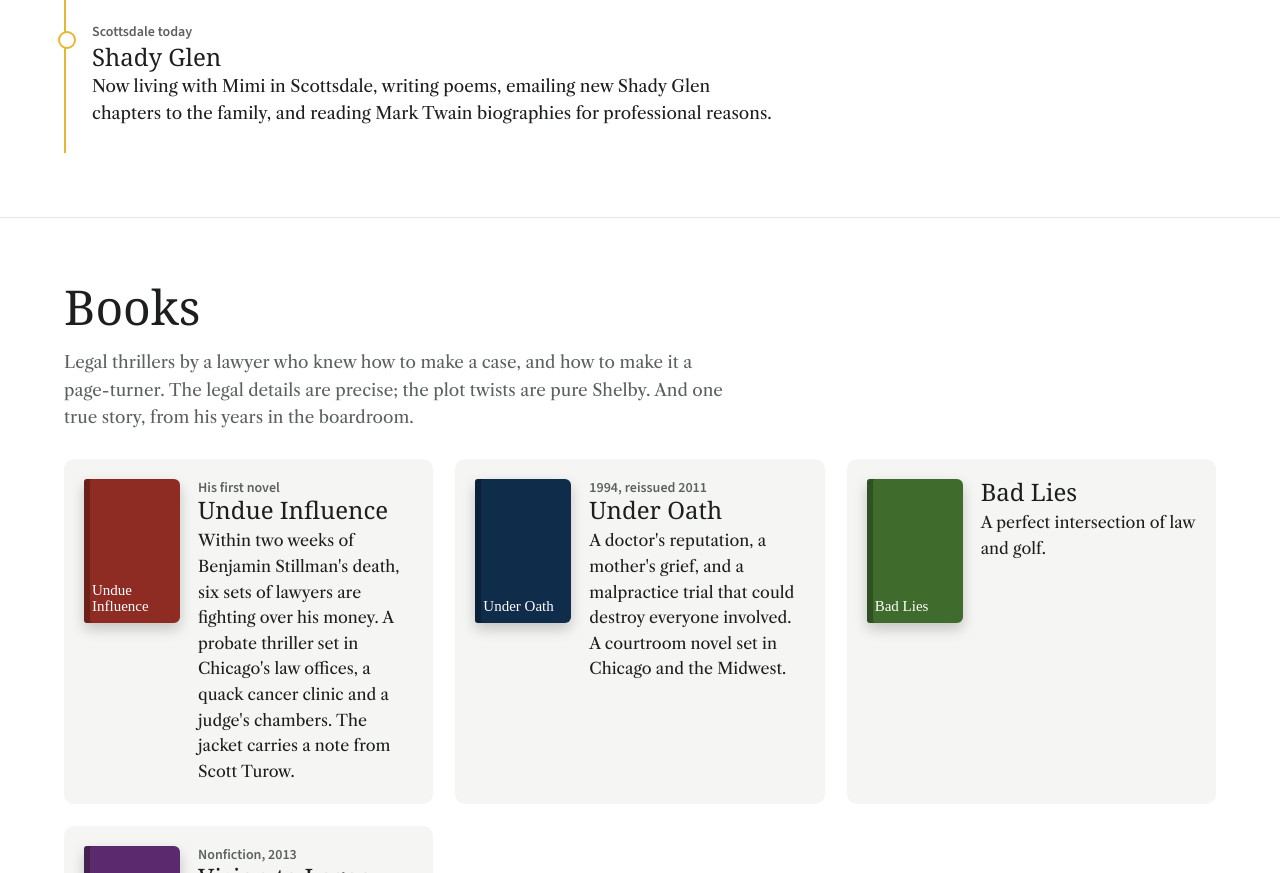
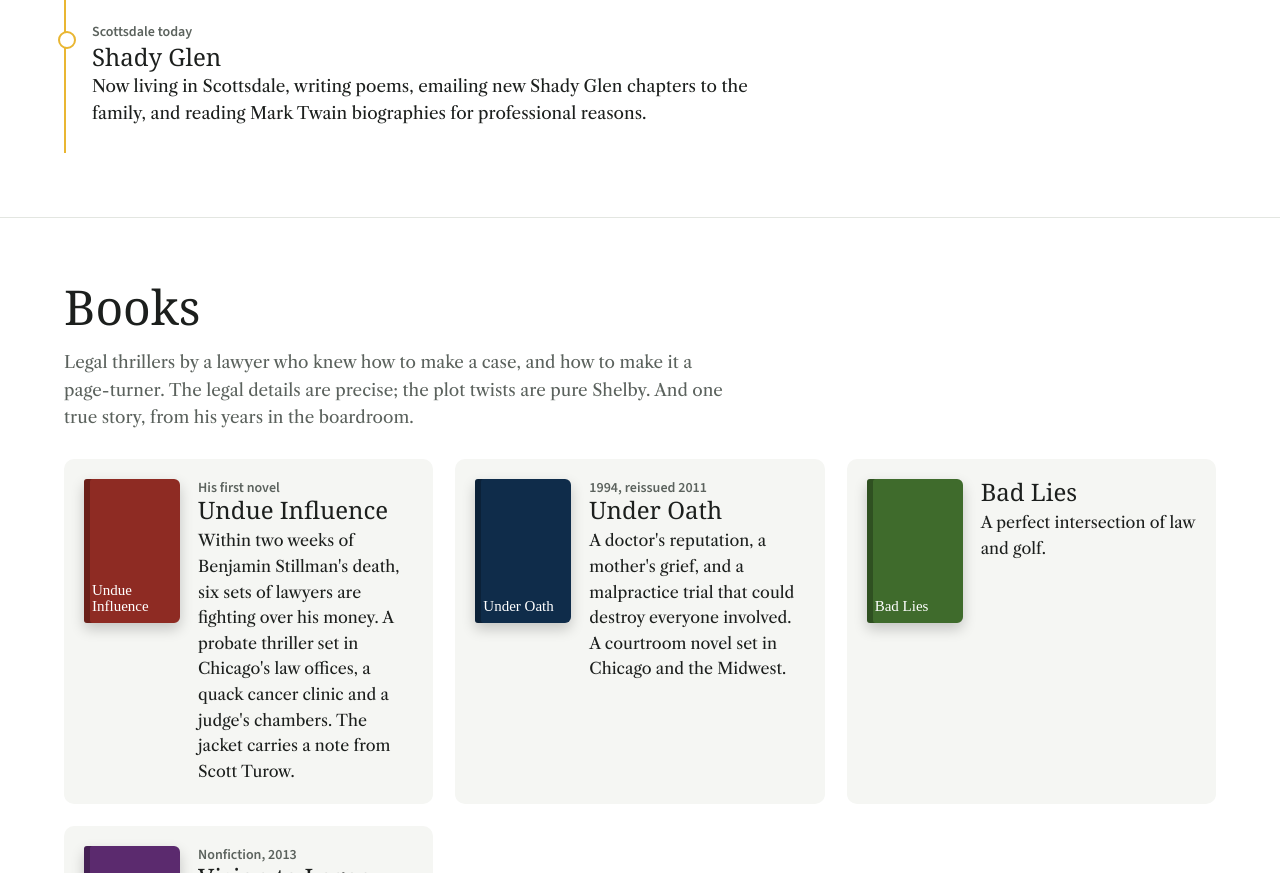
Before and after one commit to philyastrow/shelbyyastrow-site, a plain HTML site: page index.html in a window 1280 px wide. Shown: the part 2506-3379 px from the top of the page. Drawn offline with nearby package versions, Linux system fonts and the light colour scheme; a web font is replaced by a local one.

Commit message:
Life story: remove Mimi line
Co-Authored-By: Claude Opus 5.5 <noreply@anthropic.com>
Claude-Session: https://claude.ai/code/session_01C1KhvveGZmaWUAm5EjpukH

```diff
--- a/index.html
+++ b/index.html
@@ -187,7 +187,7 @@ const LIFE = [
   ['McDonald’s','Ray Kroc calls, twice','He turned Ray Kroc down in 1963 with kids to raise. When Ray called again fifteen years later, he said yes, and rose to general counsel. He also headed environmental affairs and pushed through the switch to recycled tray liners.'],
   ['Author','Legal thrillers','While still at McDonald’s, Shelby found his voice writing legal thrillers that were praised by reviewers and compared to Scott Turow.'],
   ['Retirement','Plenty to do','Retired at 62. Served 20 years on the Great Clips board of directors, built a house in Payson, ran Desert Mountain’s legal issues for twenty years, kept golfing (badly, he says, though he shoots his age), and kept writing.'],
-  ['Scottsdale today','Shady Glen','Now living with Mimi in Scottsdale, writing poems, emailing new Shady Glen chapters to the family, and reading Mark Twain biographies for professional reasons.']
+  ['Scottsdale today','Shady Glen','Now living in Scottsdale, writing poems, emailing new Shady Glen chapters to the family, and reading Mark Twain biographies for professional reasons.']
 ];
 const BOOKS = [
   ['Undue Influence','#8e2b23','His first novel','Within two weeks of Benjamin Stillman\'s death, six sets of lawyers are fighting over his money. A probate thriller set in Chicago\'s law offices, a quack cancer clinic and a judge\'s chambers. The jacket carries a note from Scott Turow.'],
```
